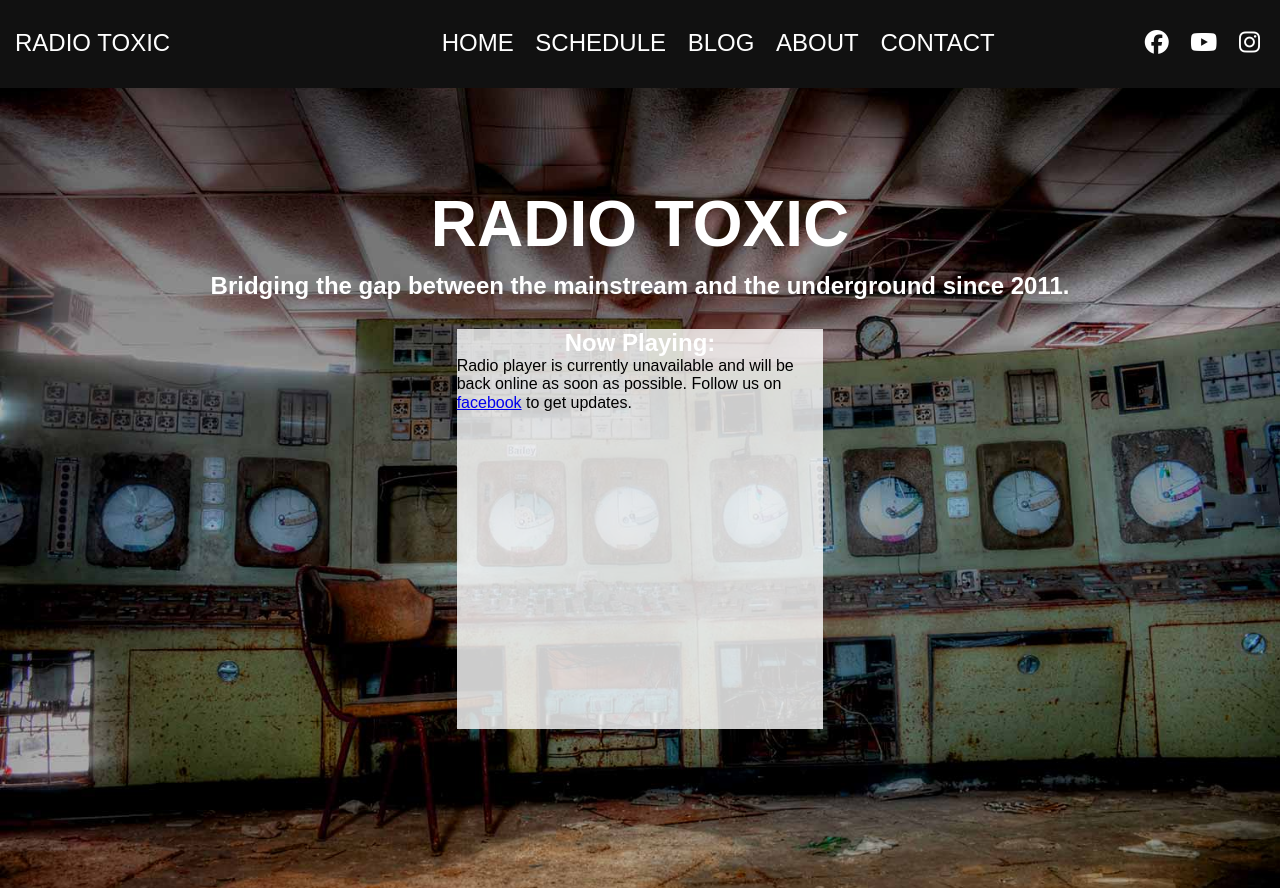
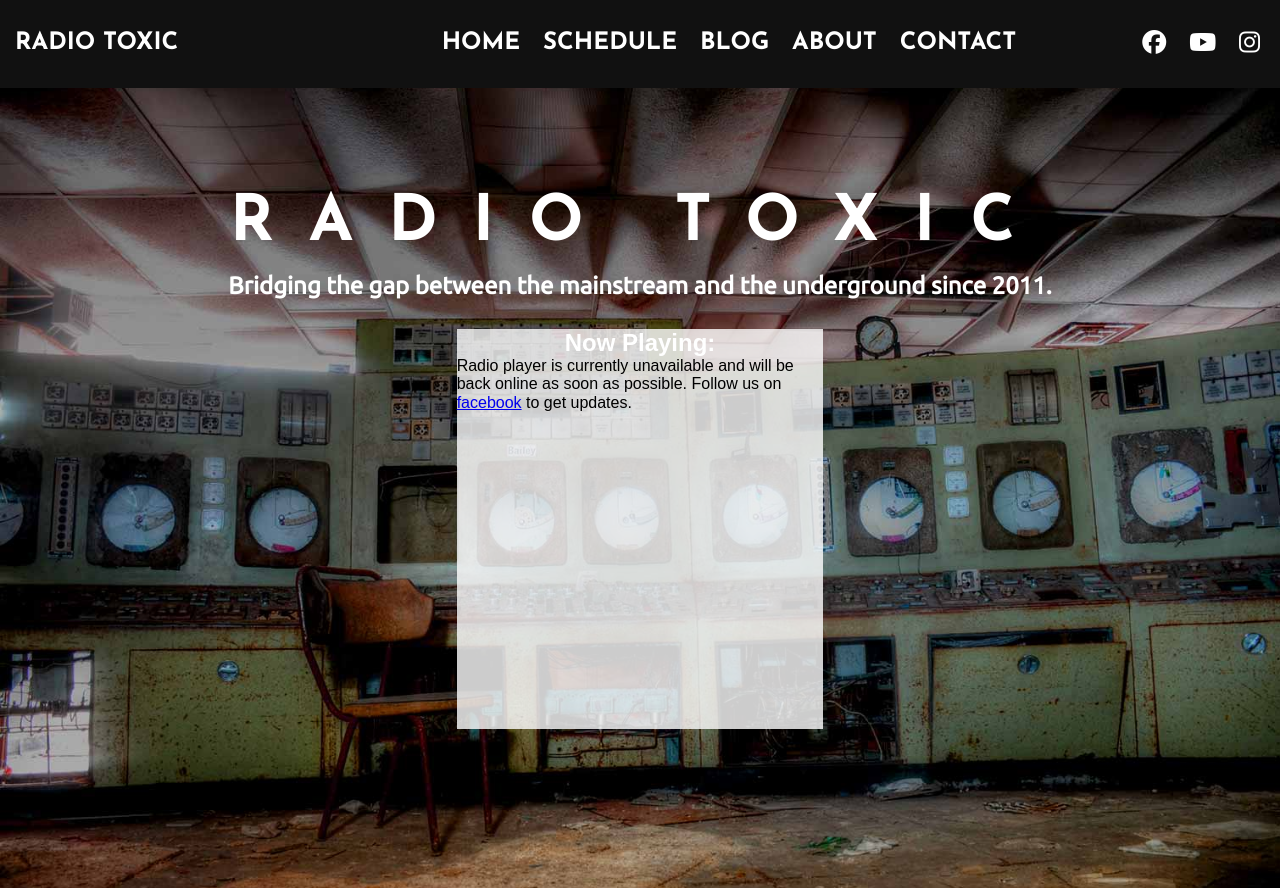
Before and after one commit to claraaugust/radiotoxic_shell, a plain HTML site: page index.html in a window 1280 px wide. Shown: the top 888 px of the page. Drawn offline with nearby package versions, Linux system fonts and the light colour scheme.

Commit message:
Styling - Fonts
- applied google font

```diff
--- a/css/global.css
+++ b/css/global.css
@@ -2,6 +2,7 @@
 
 body {
   background-color: #111;
+  font-family: 'Ubuntu', sans-serif;
 }
 
 h1, h2, h3, h4 {
@@ -10,6 +11,11 @@ h1, h2, h3, h4 {
   color: #222;
 }
 
+h1 {
+  font-family: 'Josefin Sans', sans-serif;
+  font-weight: 700;
+  letter-spacing: 35px;
+}
 h3 {
   font-size: 1.5em;
 }
@@ -31,10 +37,16 @@ section {
 p {
   color: #333;
   font-weight: 100;
+
+
 }
 
 .light {
   font-weight: 100;
+}
+
+a:hover {
+color: #ce6628;
 }
 
 /* Pure Responsive Nav */
@@ -107,6 +119,7 @@ p {
 
 .pure-menu {
   font-size: 1.5em;
+  font-family: 'Josefin Sans', sans-serif;
 }
 
 .pure-menu-heading, .pure-menu-link {
--- a/index.html
+++ b/index.html
@@ -12,6 +12,7 @@
 <meta name="viewport" content="width=device-width, initial-scale=1">
 
 <!-- Google Font & FONT AWESOME -->
+	<link href="https://fonts.googleapis.com/css?family=Josefin+Sans:700|Ubuntu" rel="stylesheet">
 	<script src="https://use.fontawesome.com/3de05092de.js"></script>
 
 <!-- Pure CSS -->
```
Also changed, not shown: 1 other file.
